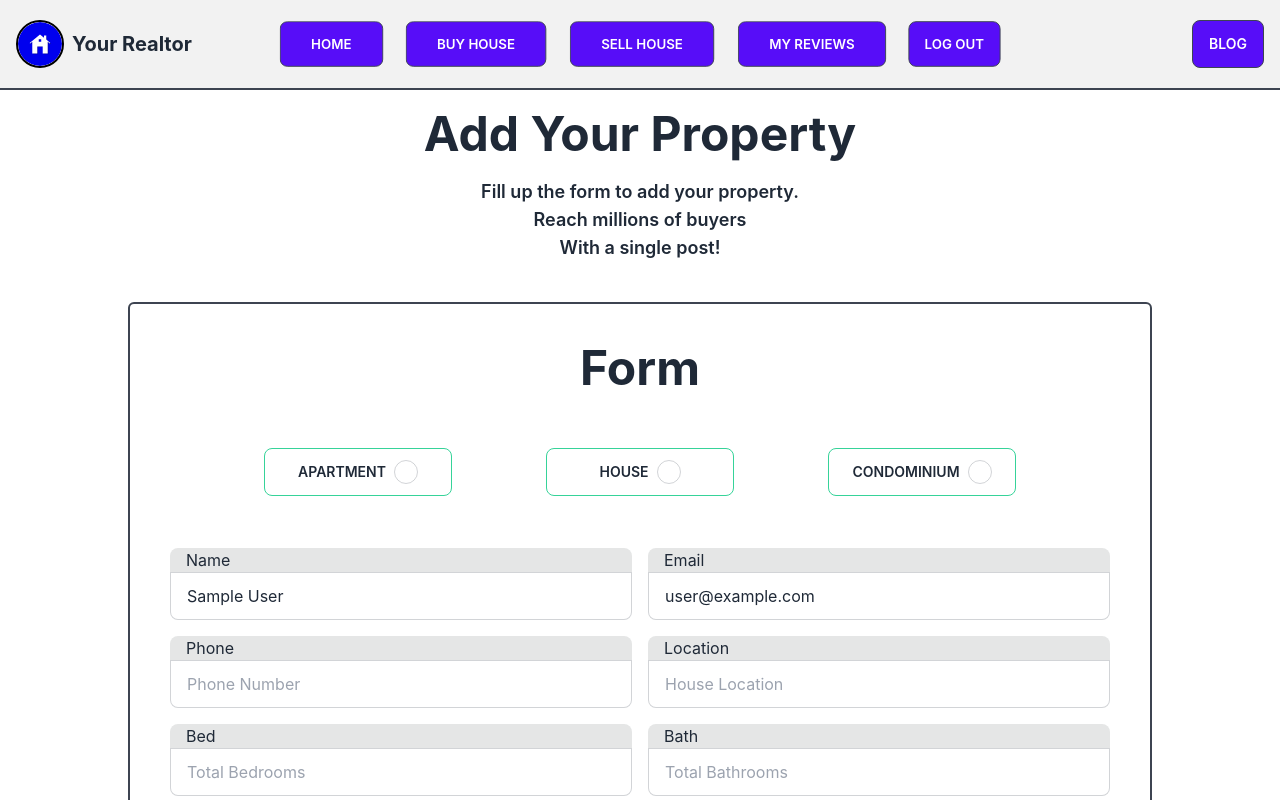
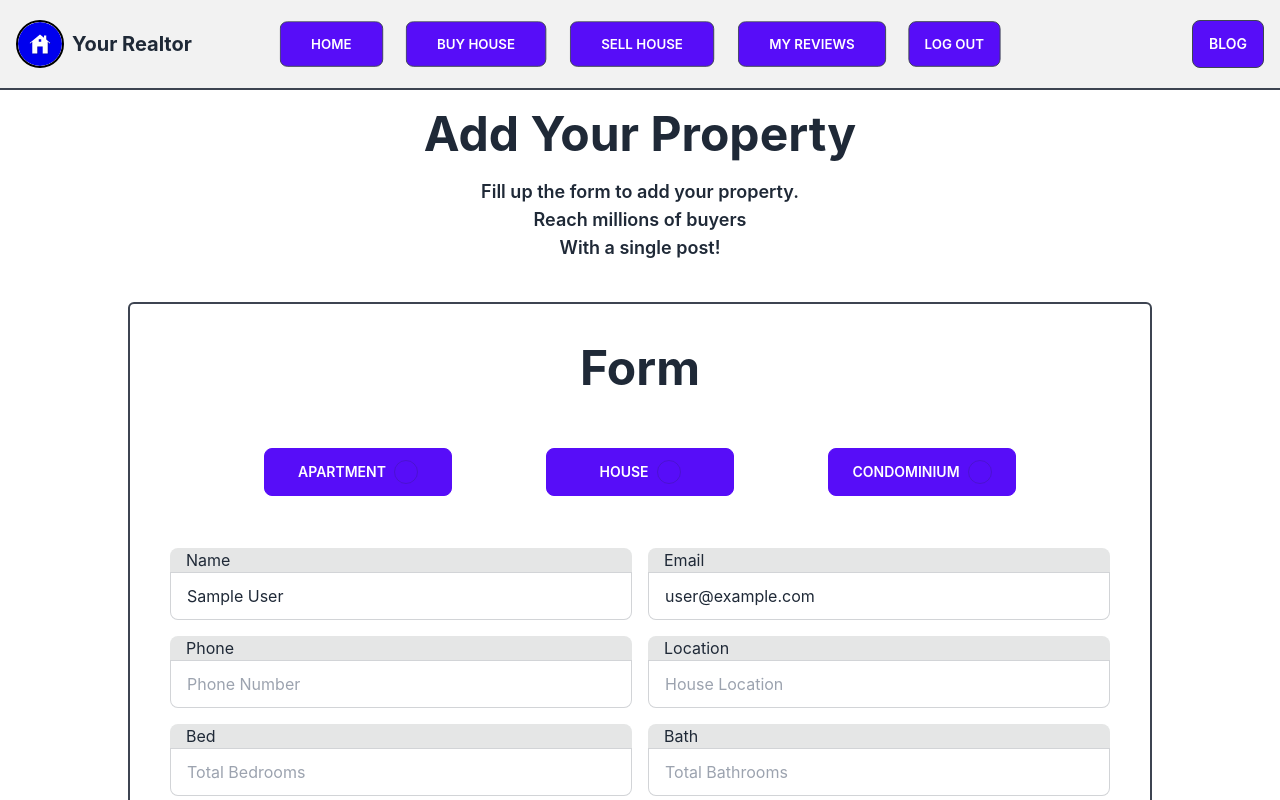
Before and after one commit to tazrian-amin/Real_Estate_Broker, a React (Create React App) app: page /sell in a window 1280 px wide. Shown: the top 800 px of the page. Built offline with nearby package versions, Linux system fonts and the light colour scheme; no server answers; sample sign-in values are in the browser's storage.

Commit message:
updated styles

```diff
--- a/src/Pages/Home/SellingSection/SellingSection.js
+++ b/src/Pages/Home/SellingSection/SellingSection.js
@@ -8,7 +8,7 @@ const SellingSection = () => {
                 <img src="https://images.unsplash.com/photo-1511452885600-a3d2c9148a31?ixlib=rb-4.0.3&ixid=MnwxMjA3fDB8MHxwaG90by1wYWdlfHx8fGVufDB8fHx8&auto=format&fit=crop&w=421&q=80" alt='selling img' className="lg:w-1/2 rounded-lg shadow-2xl" />
                 <div className='text-center lg:text-left'>
                     <h1 className="text-5xl font-bold">Sell Your Home!</h1>
-                    <p className="py-6">Provide your information and register. Give your selling posts and we will make it happen right away!</p>
+                    <p className="py-6 text-lg font-semibold">Provide your information and register. Give your selling posts and we will make it happen right away!</p>
                     <Link to='/sell' className="btn btn-primary">Start Selling</Link>
                 </div>
             </div>
--- a/src/Pages/Sell/Sell.js
+++ b/src/Pages/Sell/Sell.js
@@ -77,22 +77,22 @@ const Sell = () => {
             <form onSubmit={handleSellingHouse} className='w-4/5 mx-auto rounded-md border-2 border-neutral my-10 p-10'>
                 <h1 className="text-5xl font-bold text-center pb-5">Form</h1>
                 <div className='flex flex-col md:flex-row items-center justify-evenly my-5'>
-                    <div className="form-control btn btn-outline btn-success w-full lg:w-1/5">
+                    <div className="form-control btn btn-primary w-full lg:w-1/5">
                         <label className="label cursor-pointer">
-                            <span className="label-text mr-2">Apartment</span>
-                            <input type="radio" name="category" value={'Apartment'} className="radio checked:bg-primary" required />
+                            <span className="label-text text-white mr-2">Apartment</span>
+                            <input type="radio" name="category" value={'Apartment'} className="radio checked:bg-success" required />
                         </label>
                     </div>
-                    <div className="form-control btn btn-outline btn-success w-full lg:w-1/5 my-4">
+                    <div className="form-control btn btn-primary w-full lg:w-1/5 my-4">
                         <label className="label cursor-pointer">
-                            <span className="label-text mr-2">House</span>
-                            <input type="radio" name="category" value={'House'} className="radio checked:bg-primary" required />
+                            <span className="label-text text-white mr-2">House</span>
+                            <input type="radio" name="category" value={'House'} className="radio checked:bg-success" required />
                         </label>
                     </div>
-                    <div className="form-control btn btn-outline btn-success w-full lg:w-1/5">
+                    <div className="form-control btn btn-primary w-full lg:w-1/5">
                         <label className="label cursor-pointer">
-                            <span className="label-text mr-2">Condominium</span>
-                            <input type="radio" name="category" value={'Condominium'} className="radio checked:bg-primary" required />
+                            <span className="label-text text-white mr-2">Condominium</span>
+                            <input type="radio" name="category" value={'Condominium'} className="radio checked:bg-success" required />
                         </label>
                     </div>
                 </div>
@@ -138,7 +138,7 @@ const Sell = () => {
                         <input name='price' type="number" placeholder="Price in USD" className="input input-bordered w-full" required />
                     </label>
                 </div>
-                <input className='btn btn-primary my-2' type="submit" value="Add Property" />
+                <input className='btn btn-primary my-2 w-full' type="submit" value="Add Property" />
             </form>
         </div>
     );
```
